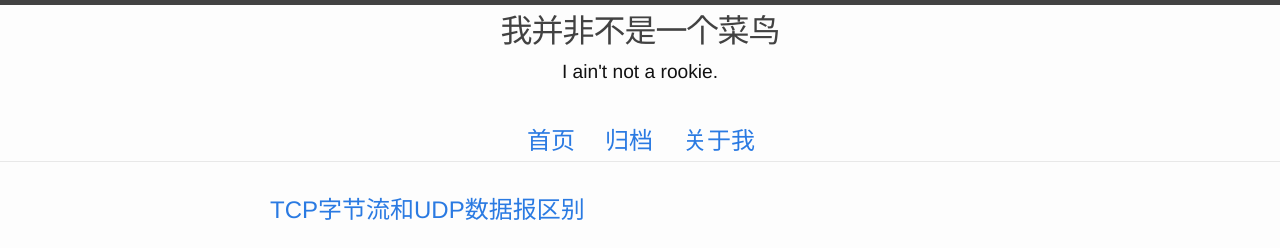
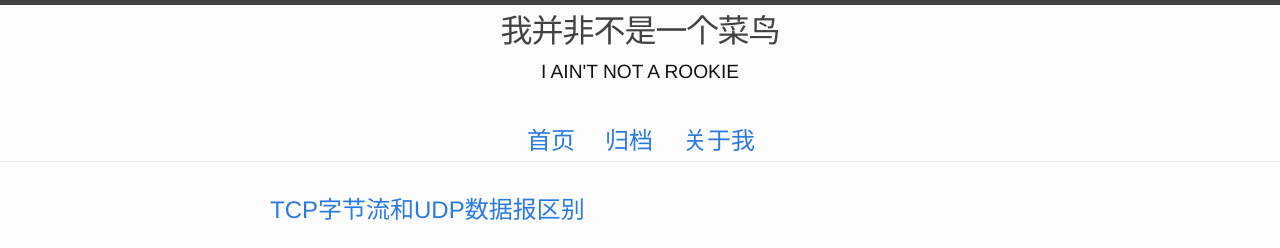
Before and after one commit to hoohack/hoohack.github.io, a Jekyll site: the page built from index.html, in a window 1280 px wide. Shown: the top 248 px of the page. Built offline with Jekyll 4.4.1, drawn with Linux system fonts in a browser that asks for light colours; the list of posts is cut into pages by our own code; comment, search, counter and statistics services are not loaded.

```diff
--- a/_includes/header.html
+++ b/_includes/header.html
@@ -2,7 +2,7 @@
 
   <div class="blog-header">
       <h3><a class="site-title" href="{{ site.baseurl }}/">{{ site.title }}</a></h3>
-      <h4>I ain't not a rookie.</h4>
+      <h4>I AIN'T NOT A ROOKIE</h4>
   </div>
 
   <nav class="site-nav">
```
